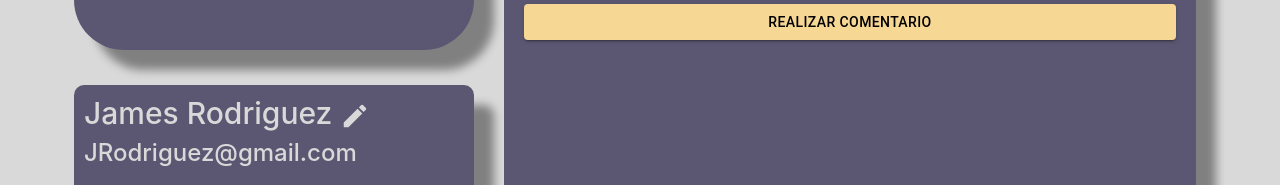
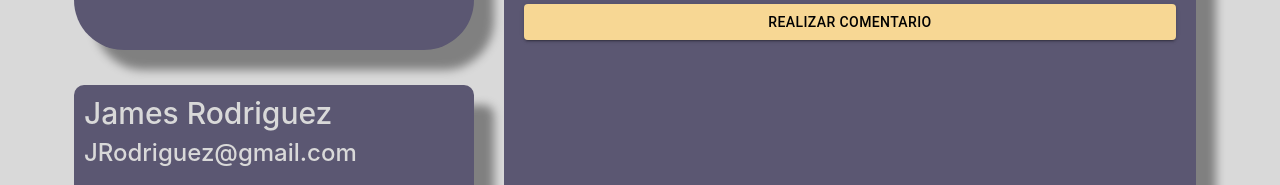
Before and after one commit to IgnacioSorgentini/Web-Mudanzas-FrontEnd, a React (Create React App) app: page /PerfilCliente in a window 1280 px wide. Shown: the part 460-645 px from the top of the page. Built offline with nearby package versions, Linux system fonts and the light colour scheme; a web font is replaced by a local one.

Commit message:
Agregando la opcion 'todo' en los filtros de la pantalla homeCliente

```diff
--- a/src/pages/HomeCliente/HomeCliente.jsx
+++ b/src/pages/HomeCliente/HomeCliente.jsx
@@ -31,6 +31,7 @@ export default function Home(){
               <FormControl style={{backgroundColor:"#F2DC9B", borderRadius:"50px"}} sx={ { m: 1, minWidth: 200 }} size="small">
                   <InputLabel  id="demo-simple-select-label">Calificacion</InputLabel>
                   <Select >
+                      <MenuItem value=""><em>Todo</em></MenuItem>
                       <MenuItem value={10}><Rating name="read-only" value={1} size="small"  readOnly/></MenuItem>
                       <MenuItem value={20}><Rating name="read-only" value={2} size="small" readOnly /></MenuItem>
                       <MenuItem value={30}><Rating name="read-only" value={3} size="small" readOnly /></MenuItem>
@@ -44,6 +45,7 @@ export default function Home(){
                   <InputLabel id="demo-simple-select-label">Zona</InputLabel>
                   <Select
                   >
+                      <MenuItem value=""><em>Todo</em></MenuItem>
                       <MenuItem value={10}>1</MenuItem>
                       <MenuItem value={20}>2</MenuItem>
                       <MenuItem value={30}>3</MenuItem>
@@ -54,6 +56,7 @@ export default function Home(){
               <FormControl style={{backgroundColor:"#F2DC9B", borderRadius:"50px"}} sx={{ m: 1, minWidth: 200 }} size="small">
                 <InputLabel id="demo-simple-select-label">Precios</InputLabel>
                   <Select>
+                    <MenuItem value=""><em>Todo</em></MenuItem>
                     <MenuItem value={10}>1</MenuItem>
                     <MenuItem value={20}>2</MenuItem>
                     <MenuItem value={30}>3</MenuItem>
--- a/src/pages/PerfilCliente/PerfilCliente.jsx
+++ b/src/pages/PerfilCliente/PerfilCliente.jsx
@@ -122,7 +122,7 @@ export default function Share(){
                                 <AccountCircleIcon style={{color:"#F2DC9B",fontSize:290}}></AccountCircleIcon>
                             </div>
                             <div className="contenedor-nombre-mail" style={{color:"#D9D9D9"}}>
-                                <h2>James Rodriguez <CreateIcon style={{fontSize:30}}></CreateIcon></h2>
+                                <h2>James Rodriguez</h2>
                                 <h4>JRodriguez@gmail.com</h4>
                             </div>
                         </div>
```
